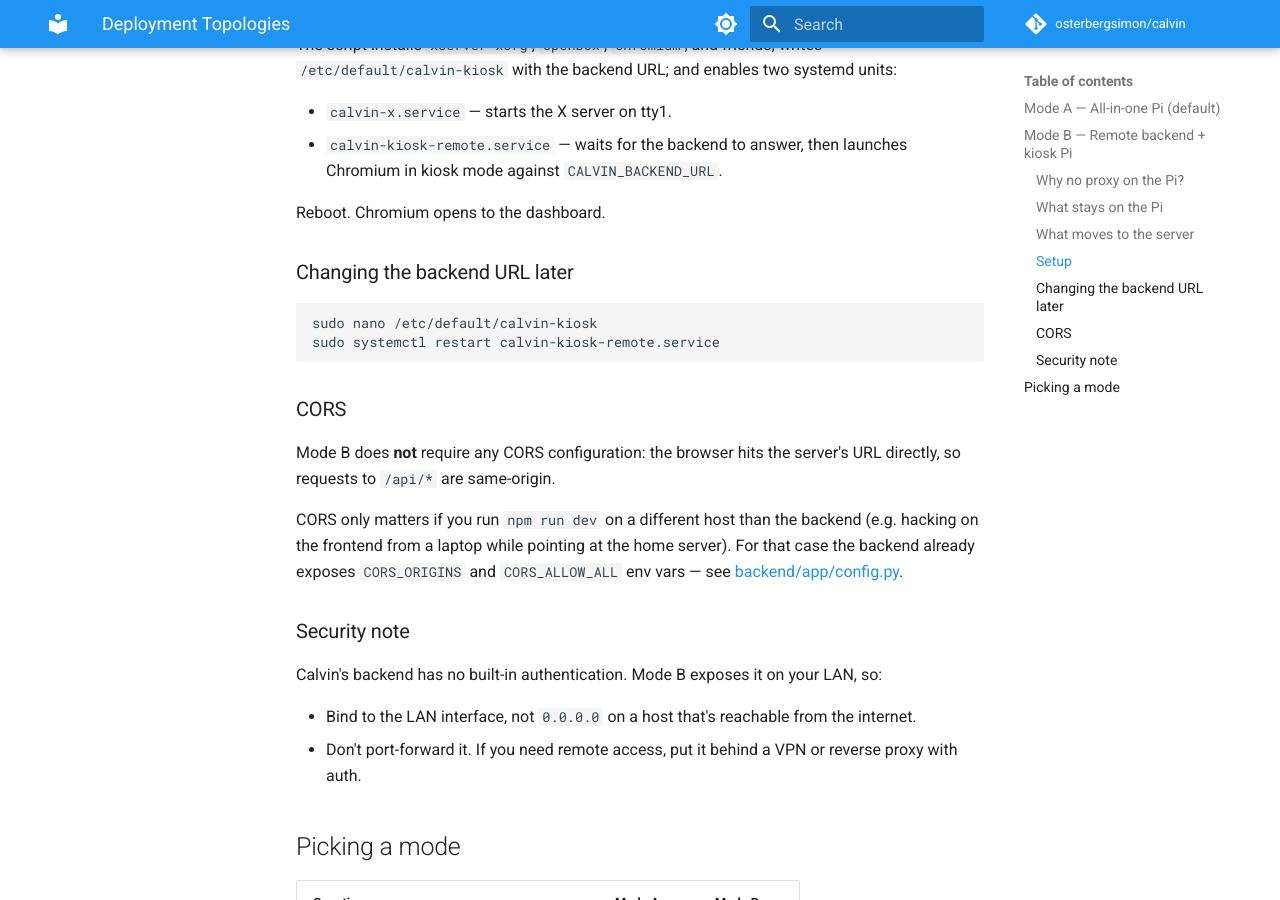
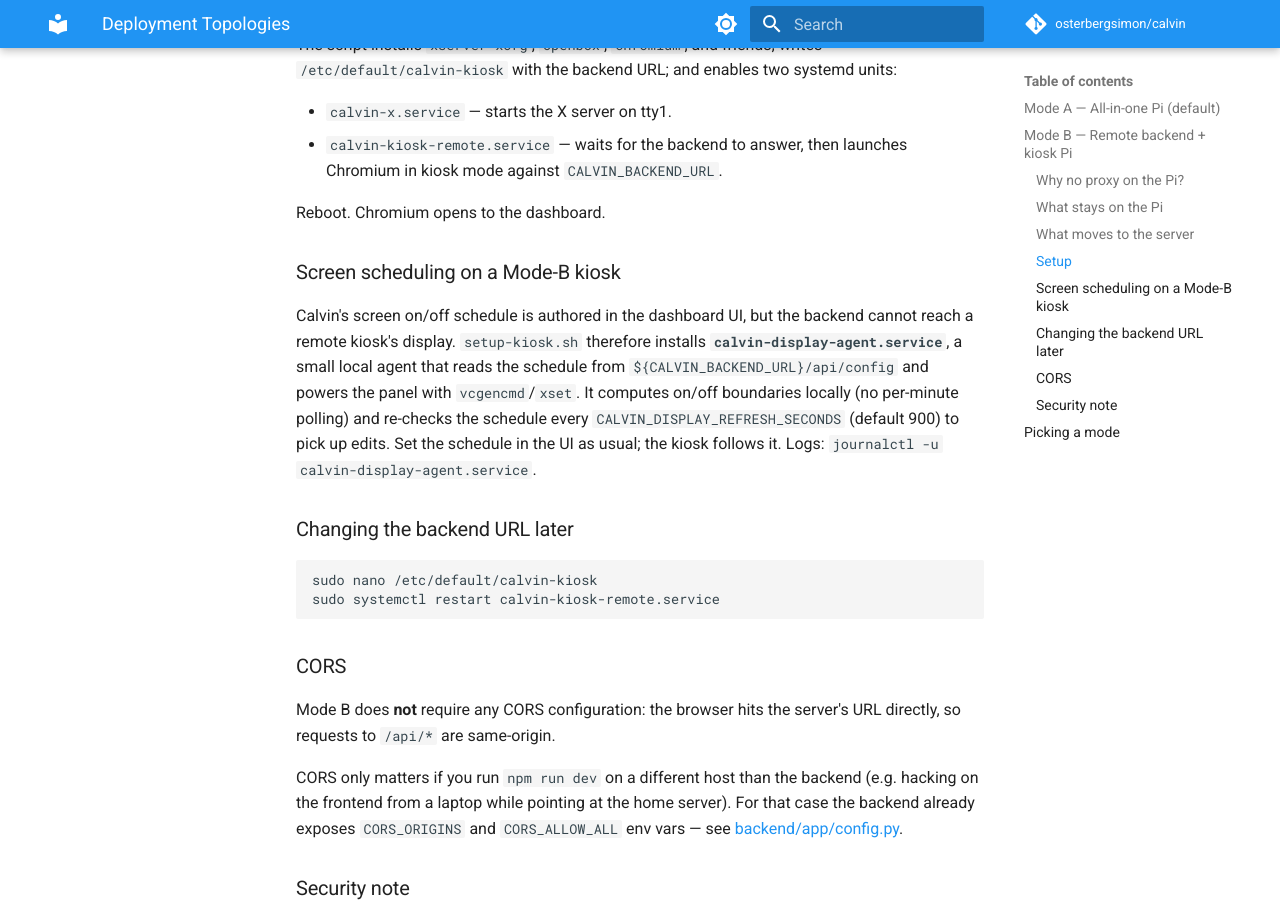
Before and after one commit to osterbergsimon/calvin, an MkDocs documentation site: the page built from docs/setup/DEPLOYMENT_TOPOLOGIES.md, in a window 1280 px wide and 900 px high, scrolled down 2265 px. Built offline with MkDocs 1.6.1 and Material for MkDocs 9.7.7, drawn with Linux system fonts in a browser that asks for light colours; comment, search, counter and statistics services are not loaded.

Commit message:
docs(kiosk): document Mode-B screen scheduling agent

````diff
--- a/docs/setup/DEPLOYMENT_TOPOLOGIES.md
+++ b/docs/setup/DEPLOYMENT_TOPOLOGIES.md
@@ -113,6 +113,17 @@ two systemd units:
 
 Reboot. Chromium opens to the dashboard.
 
+### Screen scheduling on a Mode-B kiosk
+
+Calvin's screen on/off schedule is authored in the dashboard UI, but the
+backend cannot reach a remote kiosk's display. `setup-kiosk.sh` therefore
+installs **`calvin-display-agent.service`**, a small local agent that reads the
+schedule from `${CALVIN_BACKEND_URL}/api/config` and powers the panel with
+`vcgencmd`/`xset`. It computes on/off boundaries locally (no per-minute
+polling) and re-checks the schedule every `CALVIN_DISPLAY_REFRESH_SECONDS`
+(default 900) to pick up edits. Set the schedule in the UI as usual; the kiosk
+follows it. Logs: `journalctl -u calvin-display-agent.service`.
+
 ### Changing the backend URL later
 
 ```bash
````
